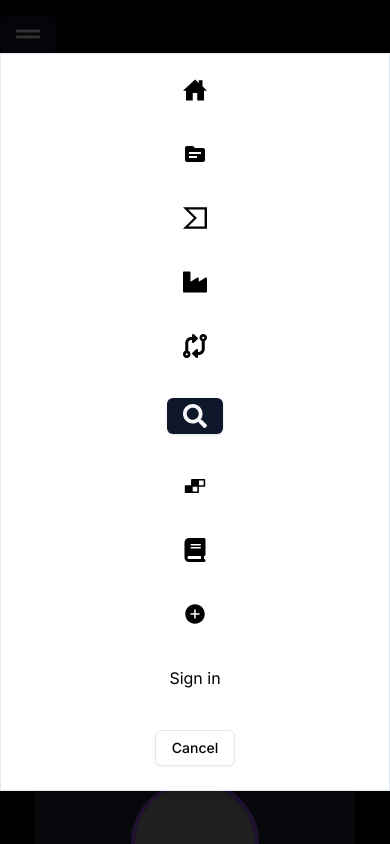
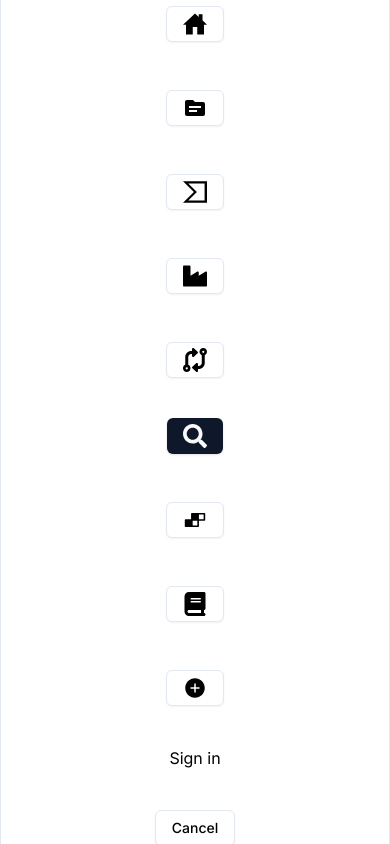
Before and after one commit to Jeetaksh/DSA-Frontend, a Next.js app: page /about in a window 390 px wide. Both pictures are taken after a click on the button 28 px from the left and 34 px from the top of the page. Shown: the top 844 px of the page. Built offline with nearby package versions, Linux system fonts and the light colour scheme; no server answers; grey boxes are pictures that could not be loaded.

Commit message:
make button responsive

```diff
--- a/src/webcomponents/Navbar/ResponsiveNav.tsx
+++ b/src/webcomponents/Navbar/ResponsiveNav.tsx
@@ -42,46 +42,56 @@ const ResponsiveNav = () => {
       <Button ><FaGripLines size={24} />
       </Button>
     </AlertDialogTrigger>
+
     <AlertDialogContent>
       <AlertDialogHeader className=' flex-col gap-8 items-center'>
       <Link href={"/"}>
-          <IoHomeSharp size={24} />
+      <AlertDialogCancel>     <IoHomeSharp size={24} /></AlertDialogCancel>
 
           </Link>
 
           <Link href={"/topics"}>
-          <MdTopic  size={24}/>
+          <AlertDialogCancel>  <MdTopic  size={24}/></AlertDialogCancel>
           </Link>
 
 
           <Link href={`/profile/${userId}`}>
-        <SiVirustotal size={24} />
+          <AlertDialogCancel>  <SiVirustotal size={24} /></AlertDialogCancel>
           </Link>
 
 
           <Link href={`/company`}>
-        <FaIndustry size={24} />
+          <AlertDialogCancel> <FaIndustry size={24} /> </AlertDialogCancel>
+
           </Link>
 
           <Link href={`/compare`}>
-        <FaCodeCompare size={24} />
+        <AlertDialogCancel> <FaCodeCompare size={24} />   </AlertDialogCancel>
           </Link>
 
           <SearchButton></SearchButton>
+
+
           <Link href={`/about`}>
-        <AiFillBuild size={24} />
+          <AlertDialogCancel>  <AiFillBuild size={24} />          </AlertDialogCancel>
+
           </Link>
 
 
+
           <Link href={`/allmyquestions`}>
+          <AlertDialogCancel>
         <FaBook size={24} />
+        </AlertDialogCancel>
+
           </Link>
 
 
           <Link href={`/addquestion`}>
+          <AlertDialogCancel>
         <IoAddCircleSharp size={24} />
+          </AlertDialogCancel>
           </Link>
-
 
 
           {    userId?     <UserButton/>:<SignInButton />}
```
Also changed, not shown: src/app/about/page.tsx (+10 -12 lines).
